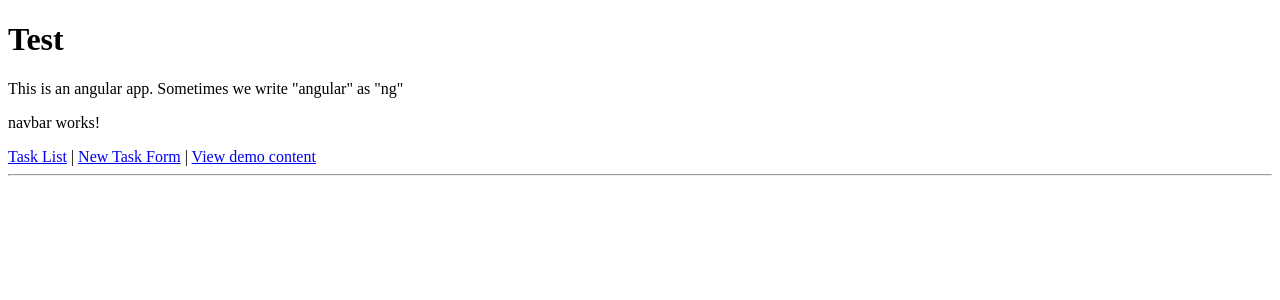
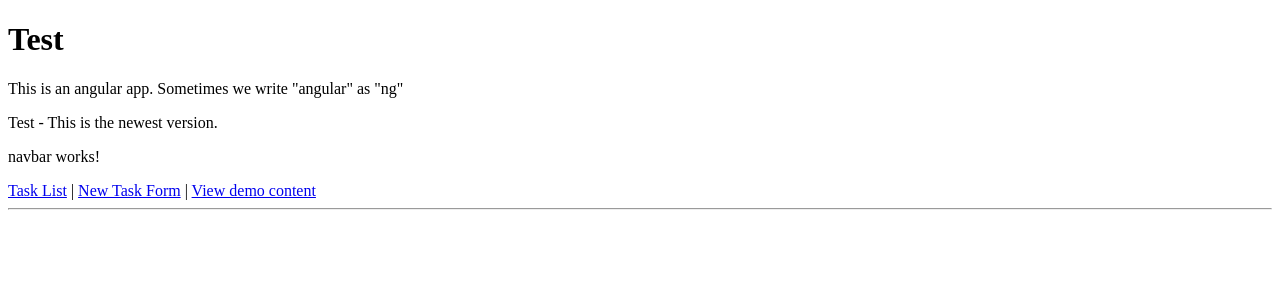
Before and after one commit to 220328-Java-Full-Stack-AWS/Revagenda-JPA, an Angular app in the folder UI/revagenda-ui/: page / in a window 1280 px wide. Shown: the top 300 px of the page. Built offline with nearby package versions, Linux system fonts and the light colour scheme.

Commit message:
fixing buildspec copy operation command

```diff
--- a/UI/revagenda-ui/src/app/app.component.html
+++ b/UI/revagenda-ui/src/app/app.component.html
@@ -1,4 +1,5 @@
 <h1>Test</h1>
 <p>This is an angular app. Sometimes we write "angular" as "ng"</p>
+Test - This is the newest version.
 
 <app-navbar></app-navbar>
```
